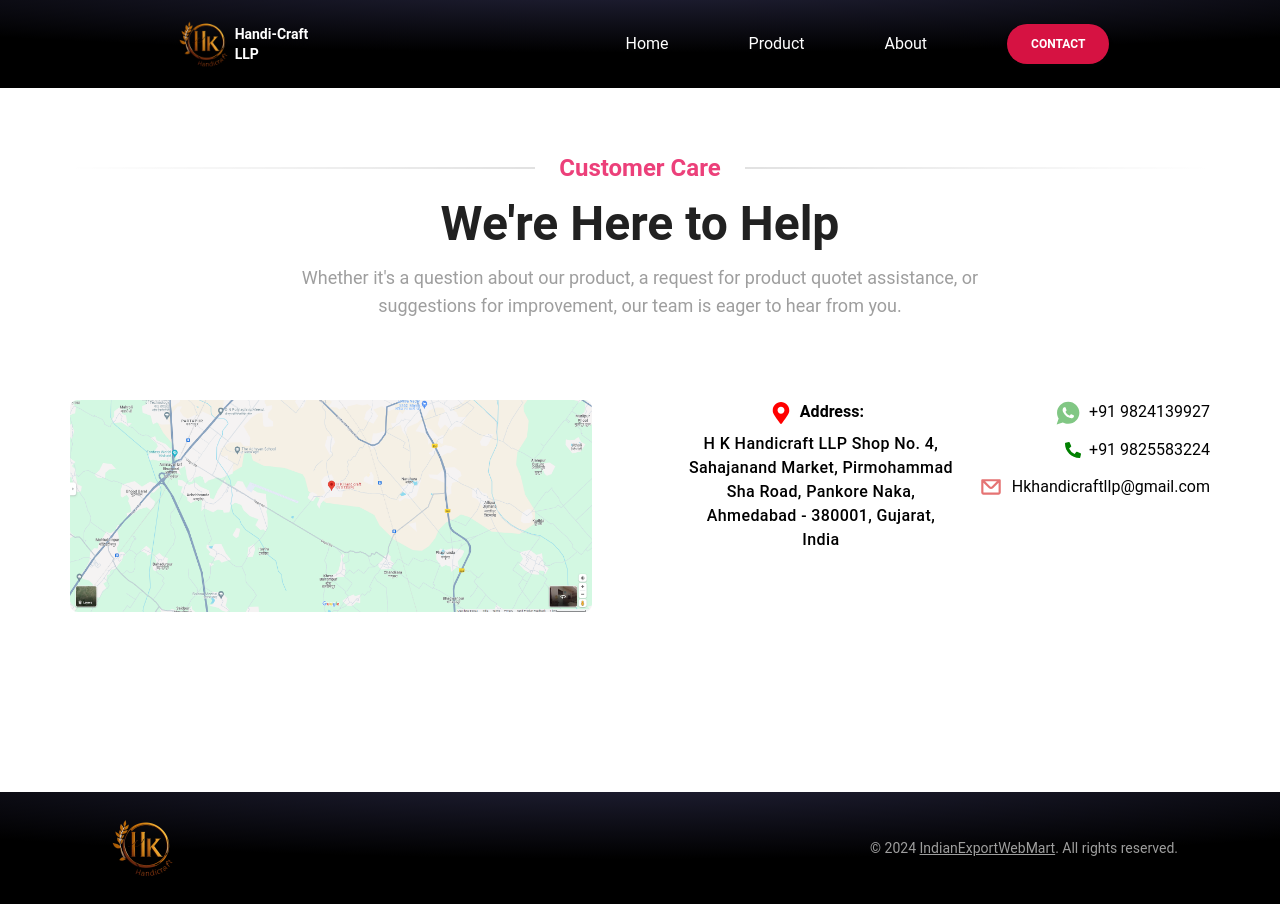
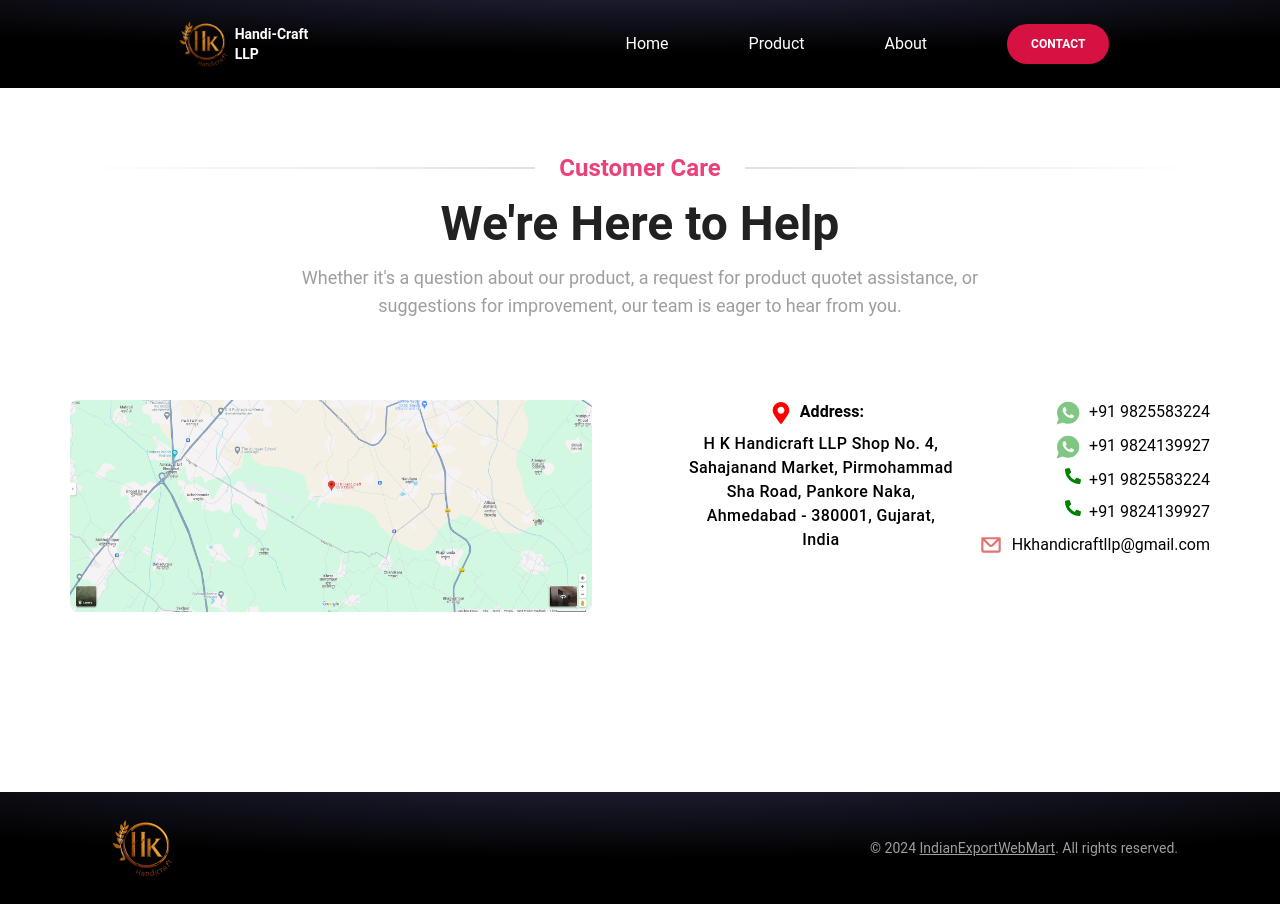
Before and after one commit to indianexport/HK-HandiCraft, a React (Vite) app: page /contact in a window 1280 px wide. Built offline with nearby package versions, Linux system fonts and the light colour scheme.

Commit message:
contact update

```diff
--- a/src/components/ContactSection.tsx
+++ b/src/components/ContactSection.tsx
@@ -62,15 +62,26 @@ const ContactSection = () => {
                                 Shop No. 4, Sahajanand Market, Pirmohammad Sha Road, Pankore Naka, Ahmedabad - 380001, Gujarat, India
                             </div>
                         </div>
-                        <div className="flex flex-col items-center md:items-end md:gap-x-4 gap-y-3">
-                            <div className=" flex gap-x-2">
-                                <IoLogoWhatsapp className="text-green-300" size={26} />
-                                <a href="https://wa.me/919824139927?text=I%20want%20Best%20Quote%20about%20your%20product" target="_blank" rel="noopener">+91 9824139927</a>
+                        <div className="flex flex-col items-center md:items-end md:gap-x-4 gap-y-2">
+                            <div className=" flex gap-x-2 md:flex-col md:gap-y-2 ">
+                                <div className="flex gap-x-2">
+                                    <IoLogoWhatsapp className="text-green-300" size={26} />
+                                    <a href="https://wa.me/919825583224?text=I%20want%20Best%20Quote%20about%20your%20product" target="_blank" rel="noopener">+91 9825583224</a>
+                                </div>
+                                <div className="flex gap-x-2">
+                                    <IoLogoWhatsapp className="text-green-300" size={26} />
+                                    <a href="https://wa.me/919824139927?text=I%20want%20Best%20Quote%20about%20your%20product" target="_blank" rel="noopener">+91 9824139927</a>
+                                </div>
                             </div>
 
-                            <div className="flex gap-x-2 items-center">
-                                {/* <FaPhoneAlt color="green" /><a href="tel:+91 98241 39927">98241 39927</a> */}
-                                <FaPhoneAlt color="green" /><a href="tel:+91 98255 83224">+91 9825583224</a>
+                            <div className="flex gap-x-2 items-center md:flex-col md:gap-y-2">
+                                <div className="flex gap-x-2">
+                                    <FaPhoneAlt color="green" /><a href="tel:+91 98255 83224">+91 9825583224</a>
+                                </div>
+
+                                <div className="flex gap-x-2">
+                                    <FaPhoneAlt color="green" /><a href="tel:+91 98241 39927">+91 9824139927</a>
+                                </div>
                             </div>
                             <div className="flex items-center gap-x-2">
                                 <CgMail className="text-red-300" size={26} />
--- a/src/components/ProductSection.tsx
+++ b/src/components/ProductSection.tsx
@@ -21,11 +21,7 @@ const ProductSection = () => {
             <div className="flex flex-col">
                 {/* product card */}
                 <div className="mx-auto text-center mb-16">
-                    <ScrollRevel>
-                        <Typography onPointerLeaveCapture={""} placeholder={""} onPointerEnterCapture={""} className="font-medium text-lg">
-                            Tailored Product Search
-                        </Typography>
-                    </ScrollRevel>
+
                     <ScrollRevel>
                         <Typography onPointerLeaveCapture={""} placeholder={""} onPointerEnterCapture={""} variant="h1" className="my-4 text-4xl">
                             Find What You Need
```
